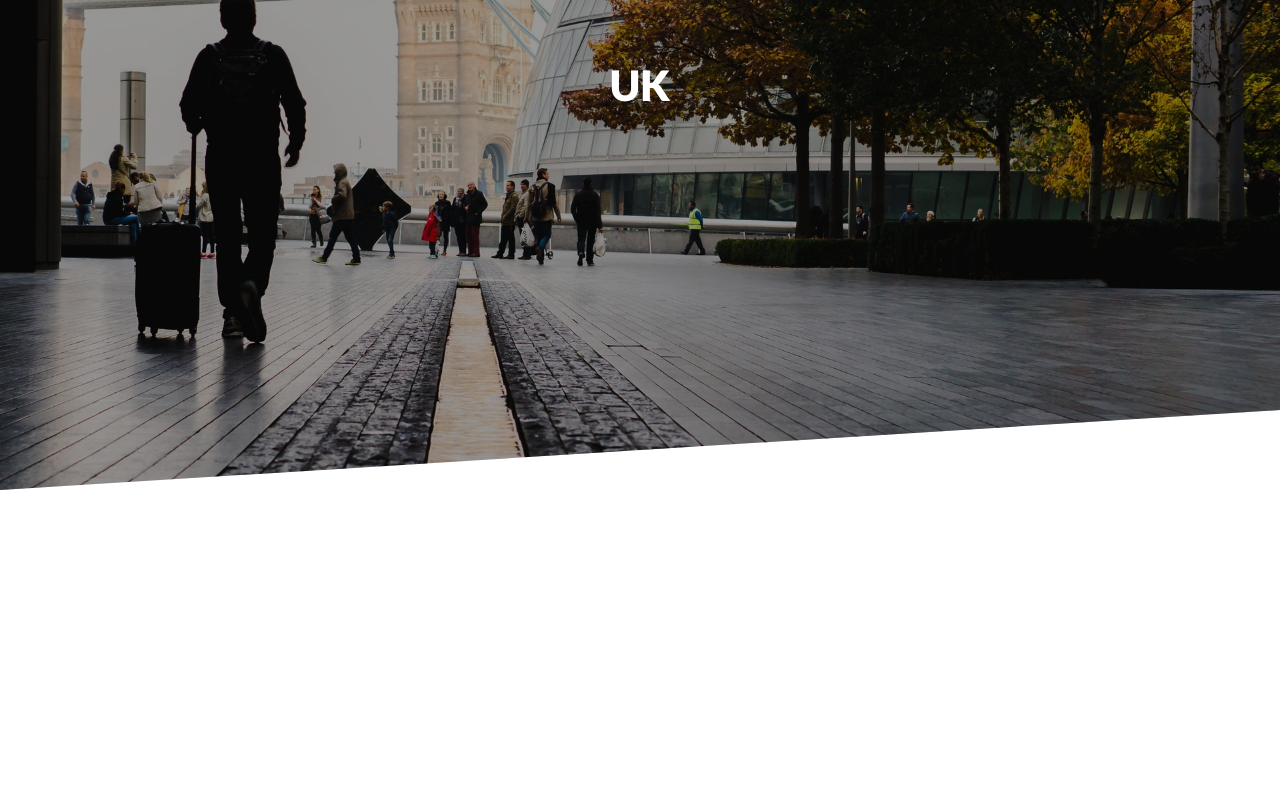
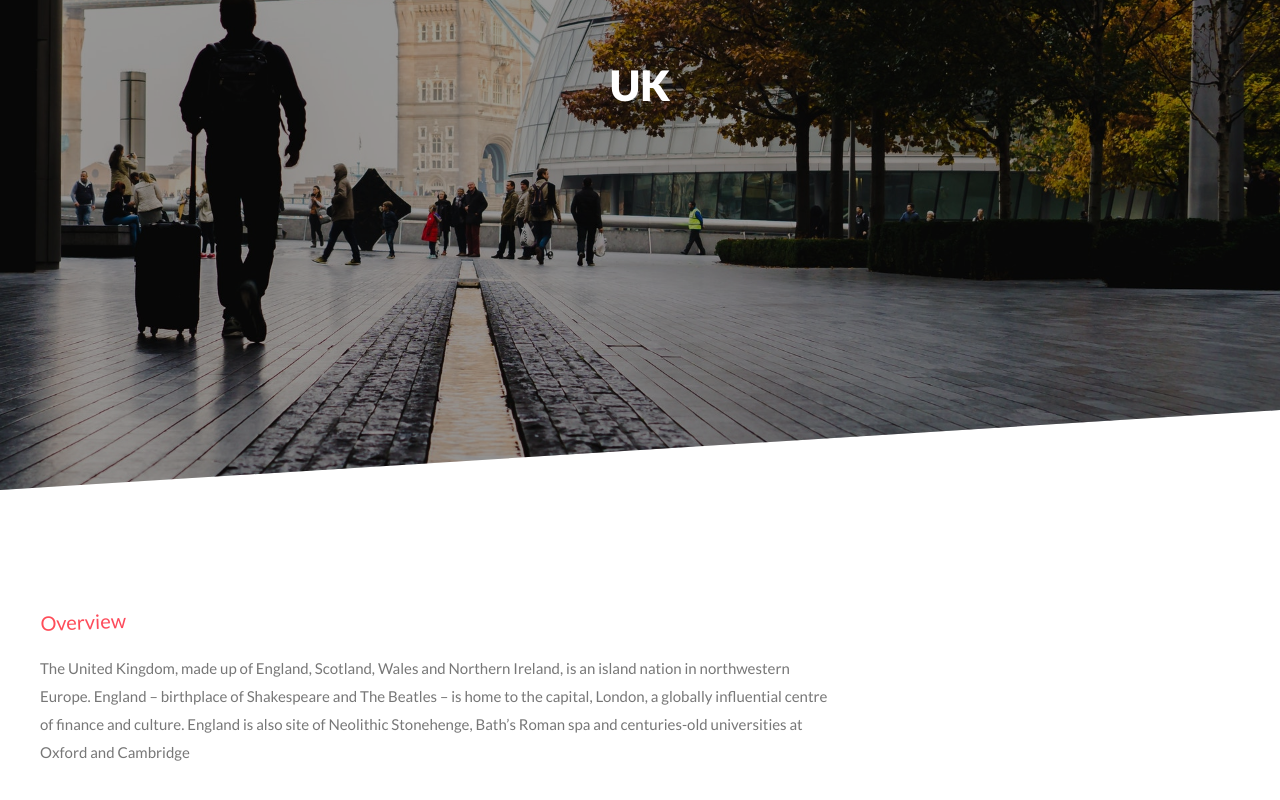
Before and after one commit to viettu2k/travel-website, a React (Create React App) app: page /details/1 in a window 1280 px wide. Shown: the part 310-1110 px from the top of the page. Before the commit the page ends 800 px from the top, so only its background shows below. Built offline with nearby package versions, Linux system fonts and the light colour scheme.

Commit message:
more Details about Destinatio

```diff
--- /dev/null
+++ b/src/components/DestinationInfo.jsx
@@ -0,0 +1,18 @@
+import React from "react";
+
+const DestinationInfo = ({ details }) => {
+  return (
+    <div className="destinationInfo">
+      <div className="container">
+        <h2 className="heading">Overview</h2>
+        <div className="row">
+          <div className="col-8">
+            <p className="destinationInfo__p">{details.details}</p>
+          </div>
+        </div>
+      </div>
+    </div>
+  );
+};
+
+export default DestinationInfo;
--- a/src/main.scss
+++ b/src/main.scss
@@ -7,6 +7,7 @@
 @use "./scss/components/nav";
 @use "./scss/components/toggle";
 @use "./scss/components/destinations";
+@use "./scss/components/destinationInfo";
 // import Layout file
 @use "./scss/layout/layout";
 // import abstracts file
--- a/src/pages/Details.jsx
+++ b/src/pages/Details.jsx
@@ -4,6 +4,7 @@ import DestinationsContext from "../context/DestinationsContext";
 import { DETAILS } from "../context/types/DestinationTypes";
 import Header from "../components/Header";
 import { Helmet } from "react-helmet-async";
+import DestinationInfo from "../components/DestinationInfo";
 
 const Details = () => {
   const { destinationsData, dispatch } = useContext(DestinationsContext);
@@ -20,6 +21,7 @@ const Details = () => {
         <title>{details.name}</title>
       </Helmet>
       <Header heading={details.name} image={details.bigImage}></Header>
+      <DestinationInfo details={details} />
     </>
   );
 };
--- a/src/scss/abstracts/_variables.scss
+++ b/src/scss/abstracts/_variables.scss
@@ -4,4 +4,5 @@ $blackDark: #1c1d1f;
 $main1: #ff4d58;
 $main2: #df2189;
 $sliver: #7f8c8d;
+$sliverDark: #777;
 $sliverLight: #aaa;
--- /dev/null
+++ b/src/scss/components/_destinationInfo.scss
@@ -0,0 +1,10 @@
+@use "../abstracts" as *;
+.destinationInfo {
+    margin: 10rem 0;
+    &__p {
+        margin-bottom: 4rem;
+        font-size: 1.5rem;
+        color: $sliverDark;
+        line-height: 2.8rem;
+    }
+}
--- a/src/scss/utils/_utils.scss
+++ b/src/scss/utils/_utils.scss
@@ -57,3 +57,13 @@
 .ml-minus-15 {
     margin-left: -1.5rem;
 }
+
+.heading {
+    margin-bottom: 4rem;
+    font-size: 2rem;
+    font-weight: 400;
+    background: linear-gradient(to right, $main1, $main2);
+    background-clip: text;
+    color: transparent;
+    transform: rotate(-2deg);
+}
```
Also changed, not shown: src/main.css.
